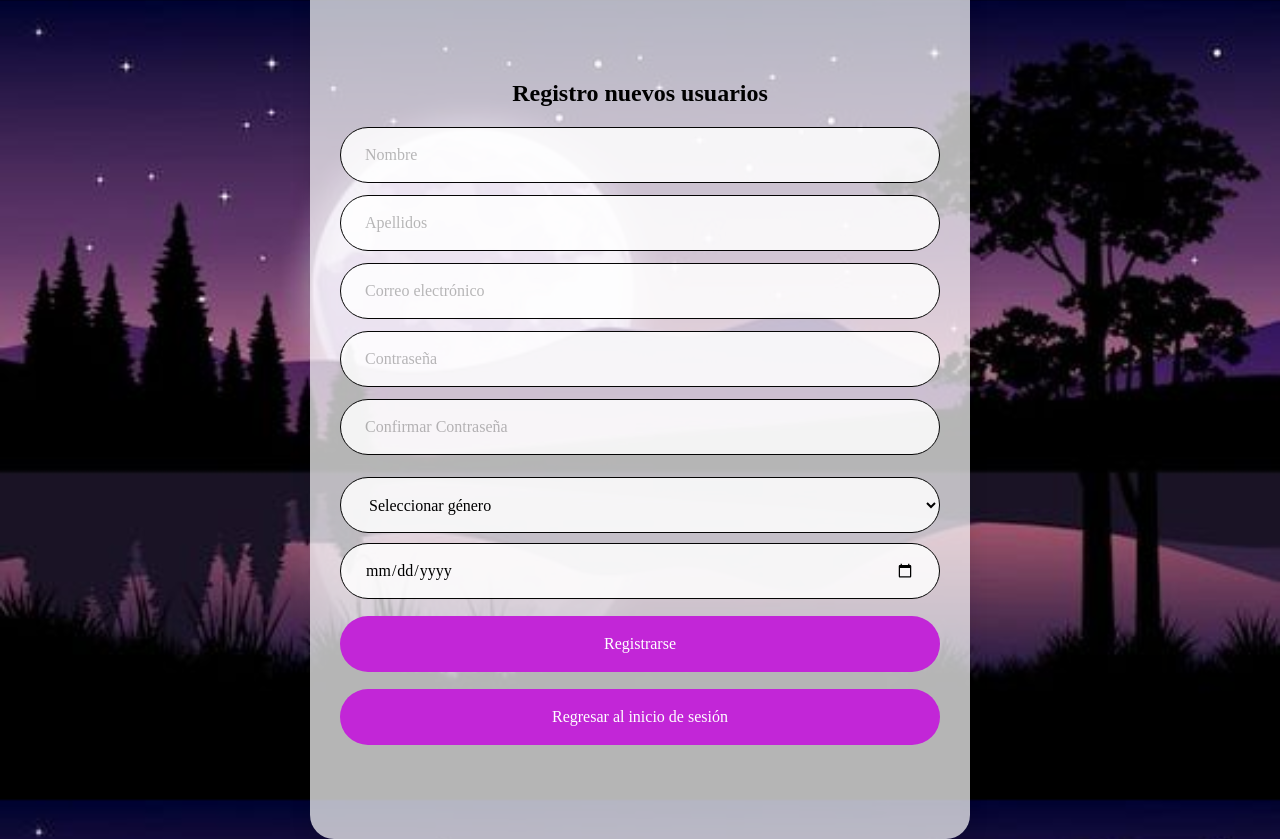
After one commit to Hermayonick-Catalina-Hernandez-Gonzalez/Practica_06, a PHP site: page /registro.php in a window 1280 px wide. The commit adds this page. Run offline with PHP 8.4, Linux system fonts and the light colour scheme.

Commit message:
modificacion

```diff
--- /dev/null
+++ b/cerrar_sesion.php
@@ -0,0 +1,4 @@
+<?php
+session_start();
+session_destroy();
+?>
--- /dev/null
+++ b/estilos/registro.css
@@ -0,0 +1,83 @@
+body {
+    background-image: url('../fondo.jpg');
+    display: flex;
+    justify-content: center;
+    align-items: center;
+    height: 100vh;
+    margin: 0 20px;
+    padding: 0 32px;
+
+    background-repeat: round;
+    background-size: cover;
+    box-sizing: border-box;
+    overflow: hidden;
+}
+
+.card {
+    overflow: hidden;
+    position: relative;
+    z-index: 3;
+    width: 90%;
+    max-width: 600px;
+    padding: 100px 30px 50px;
+    border-radius: 24px;
+    background: #ffffffb5;
+    text-align: center;
+    box-shadow: 0 10px 20px rgba(0, 0, 0, 0.1);
+}
+
+h2 {
+    text-align: center;
+    margin-bottom: 20px;
+}
+
+
+.form {
+    margin-bottom: 44px;
+    display: grid;
+    gap: 12px;
+}
+
+.form > input, .form > button {
+    box-sizing: border-box;
+    width: 100%;
+    height: 56px;
+    border-radius: 28px;
+    font-size: 16px;
+    font-family: inherit;
+}
+
+.form > input {
+    border: 1px solid #050505;
+    padding: 0 24px;
+    color: #222;
+    background: #ffffffd7;
+}
+
+.form > input::placeholder {
+    color: rgba(0, 0, 0, 0.28);
+}
+
+.form > button {
+    border: 0;
+    color: #fff;
+    background: #c226d7;
+    font-weight: 500;
+    cursor: pointer;
+    transition: transform 0.3s ease;
+    margin: 5px 0px 0px;
+}
+
+.gender-date-container select,
+.gender-date-container input[type="date"] {
+    box-sizing: border-box;
+    width: 100%;
+    height: 56px;
+    border-radius: 28px;
+    font-size: 16px;
+    font-family: inherit;
+    margin-top: 10px;
+    border: 1px solid #050505;
+    padding: 0 24px;
+    background: #ffffffd7;
+}
--- /dev/null
+++ b/funciones_cifrado.php
@@ -0,0 +1,6 @@
+<?php
+// Función para generar un salt aleatorio
+function generateSalt() {
+    return bin2hex(random_bytes(32)); // Salt de 64 caracteres
+}
+?>
--- /dev/null
+++ b/registro.php
@@ -0,0 +1,35 @@
+<!DOCTYPE html>
+<html lang="en">
+<head>
+    <meta charset="UTF-8">
+    <meta name="viewport" content="width=device-width, initial-scale=1.0">
+    <title>Registro Usuario</title>
+    <link rel="stylesheet" href="./estilos/registro.css">
+</head>
+
+<body>
+    <div class="background"></div>
+    <div class="card">
+        <h2>Registro nuevos usuarios</h2>
+        <form class="form" action="./procesar_registro.php" method="post" onsubmit="return validarFormulario()">
+            <input type="text" placeholder="Nombre" name="nombre" id="nombre" required>
+            <input type="text" placeholder="Apellidos" name="apellidos" id="apellidos" required>
+            <input type="email" placeholder="Correo electrónico" name="correo" id="correo" required>
+            <input type="password" placeholder="Contraseña" name="password" id="password" required>
+            <input type="password" placeholder="Confirmar Contraseña" name="confirm_password" id="confirm_password" required>
+            <div class="gender-date-container">
+                <select name="genero" id="genero" required>
+                    <option value="">Seleccionar género</option>
+                    <option value="M">Masculino</option>
+                    <option value="F">Femenino</option>
+                    <option value="X">Prefiero no especificar</option>
+                </select>
+                <input type="date" name="fecha_nacimiento" id="fecha_nacimiento" required>
+            </div>
+            <button type="submit">Registrarse</button>
+            <button type="button" onclick="window.location.href='./login.php'" class="return-button">Regresar al inicio de sesión</button>
+        </form>
+    </div>
+
+</body>
+</html>
```
Also changed, not shown: conexion.php (added, +15 -0 lines), config.php (+18 -0 lines), contraseñaOlvidada.php (added, +16 -0 lines), estilos/styles.css (+27 -0 lines), index.php (+55 -31 lines), login.php (+28 -9 lines), procesar_registro.php (added, +68 -0 lines), registro_exitoso.php (added, +17 -0 lines), 1 other file.
